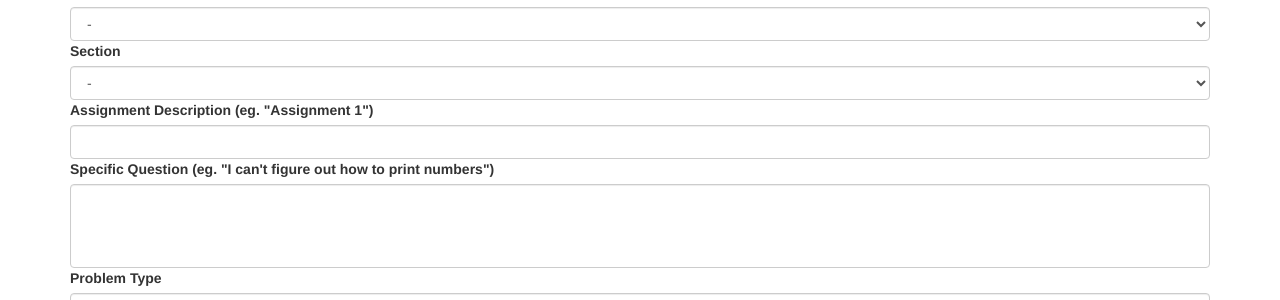
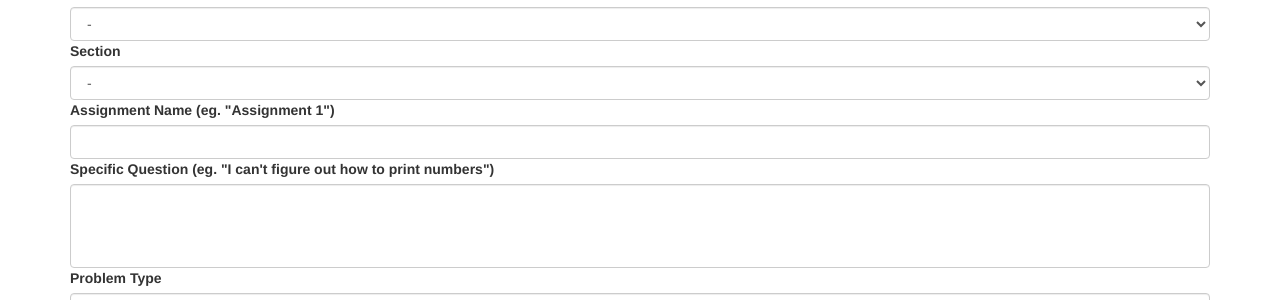
Before and after one commit to a-hodges/ist-tutoring, a Flask app: page /open_ticket/ in a window 1280 px wide. Shown: the part 349-649 px from the top of the page. Run offline with Flask 2, Linux system fonts and the light colour scheme; some libraries are stand-ins or nearby versions.

Commit message:
Minor template fixes

```diff
--- a/templates/edit.html
+++ b/templates/edit.html
@@ -12,14 +12,14 @@ let deleteurl = "{{ formurl }}";
 {% macro input(name, title=None, value='', type='text', required=True) %}
 <div class="formgroup">
     <label for="{{ name }}">{{ title if title else name.title() }}</label>
-    <input type="{{ type }}" id="{{ name }}" name="{{ name }}" class="form-control" value="{{ value }}" {% for arg in kwargs %} {{ arg }}={{ kwargs[arg] }} {% endfor %} {% if required %}required{% endif %}>
+    <input type="{{ type }}" id="{{ name }}" name="{{ name }}" class="form-control" value="{{ value }}" {% for arg in kwargs %} {{ arg }}="{{ kwargs[arg] }}" {% endfor %} {% if required %}required{% endif %}>
 </div>
 {% endmacro %}
 
 {% macro textarea(name, title=None, value='', required=True) %}
 <div class="formgroup">
     <label for="{{ name }}">{{ title if title else name.title() }}</label>
-    <textarea id="{{ name }}" name="{{ name }}" class="form-control" {% for arg in kwargs %} {{ arg }}={{ kwargs[arg] }} {% endfor %} {% if required %}required{% endif %}>{{ value }}</textarea>
+    <textarea id="{{ name }}" name="{{ name }}" class="form-control" {% for arg in kwargs %} {{ arg }}="{{ kwargs[arg] }}" {% endfor %} {% if required %}required{% endif %}>{{ value }}</textarea>
 </div>
 {% endmacro %}
 
--- a/templates/edit_close_ticket.html
+++ b/templates/edit_close_ticket.html
@@ -33,7 +33,7 @@
     </select>
 </div>
 
-{{ input('assignment', title='Assignment Description', minlength='10', value=ticket.assignment) }}
+{{ input('assignment', title='Assignment Name', minlength='10', value=ticket.assignment) }}
 {{ textarea('question', title='Specific Question', minlength='30', value=ticket.question) }}
 {{ select('problem_type_id', problems, title='Problem Type', value=ticket.problem_type_id) }}
 
--- a/templates/edit_messages.html
+++ b/templates/edit_messages.html
@@ -5,7 +5,7 @@
 
 {% block form %}
 <input type="hidden" id="id" name="id" value="{{ obj.id if obj else '' }}">
-{{ textarea('message', title='Message (Use Markdown syntax)', value=obj.message if obj else '') }}
+{{ textarea('message', title='Message (Use Markdown syntax)', value=obj.message if obj else '', style='height: 24em !important;') }}
 {{ input('start_date', title='Start Date (Leave empty for indefinite display)', value=obj.start_date if obj else '', type='date', required=False) }}
 {{ input('end_date', title='End Date (Leave empty for indefinite display)', value=obj.end_date if obj else '', type='date', required=False) }}
 {% endblock %}
--- a/templates/edit_open_ticket.html
+++ b/templates/edit_open_ticket.html
@@ -32,7 +32,7 @@
     </select>
 </div>
 
-{{ input('assignment', title='Assignment Description (eg. "Assignment 1")', minlength='10') }}
+{{ input('assignment', title='Assignment Name (eg. "Assignment 1")', minlength='10') }}
 {{ textarea('question', title='Specific Question (eg. "I can\'t figure out how to print numbers")', minlength='25') }}
 {{ select('problem_type_id', problems, title='Problem Type') }}
 {% endblock %}
@@ -48,6 +48,7 @@
 <br>
 <div class="alert alert-danger form-error hidden">
     <p>Please enter the highlighted fields.</p>
+    <p>Your assignment name must be at least 10 characters long.</p>
     <p>Your question must be at least 25 characters long.</p>
 </div>
 {% endblock %}
```
